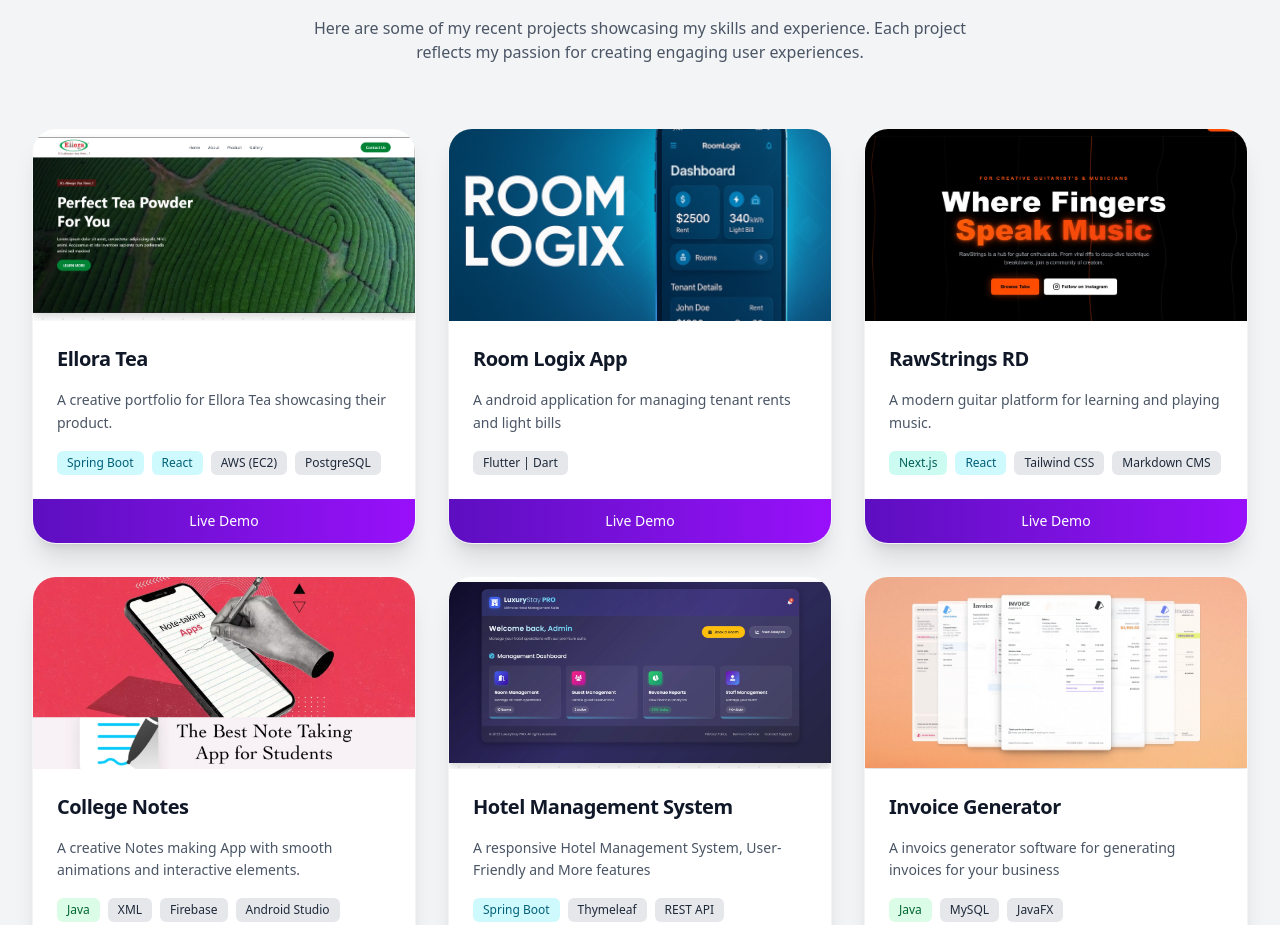
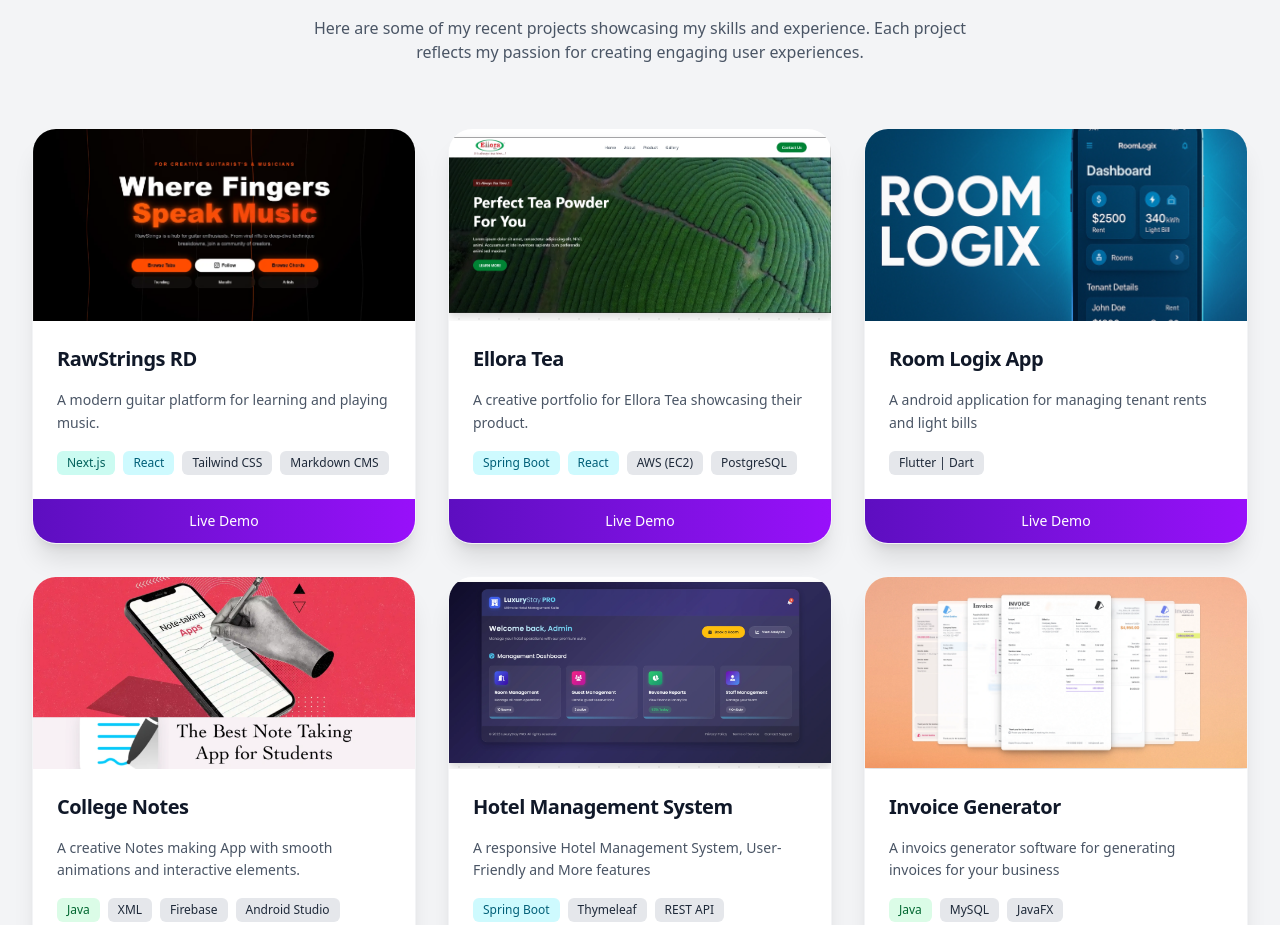
Before and after one commit to rohandhore2102/Portfolio, a React (Vite) app: page / in a window 1280 px wide. Shown: the part 2440-3365 px from the top of the page. Built offline with nearby package versions, Linux system fonts and the light colour scheme; no server answers.

Commit message:
portfolio updated -Rawstrings.in 26th july 2026

```diff
--- a/src/components/ProjectsSection.jsx
+++ b/src/components/ProjectsSection.jsx
@@ -9,6 +9,13 @@ function ProjectsSection() {
   const isInView = useInView(ref, { once: true, amount: 0.1 });
 
   const projects = [
+    {
+      title: "RawStrings RD",
+      description: "A modern guitar platform for learning and playing music.",
+      technologies: ["Next.js", "React", "Tailwind CSS", "Markdown CMS",],
+      image: "/img/Rawstrings.webp",
+      demoLink: "https://rawstrings.in/"
+    },
     {
       title: "Ellora Tea",
       description: "A creative portfolio for Ellora Tea showcasing their product.",
@@ -25,13 +32,7 @@ function ProjectsSection() {
       demoLink: "https://roomlogixshowcase.vercel.app/",
 
     },
-    {
-      title: "RawStrings RD",
-      description: "A modern guitar platform for learning and playing music.",
-      technologies: ["Next.js", "React", "Tailwind CSS", "Markdown CMS",],
-      image: "/img/Rawstrings.webp",
-      demoLink: "https://rawstrings.in/"
-    },
+
     {
       title: "College Notes",
       description: "A creative Notes making App with smooth animations and interactive elements.",
```
Also changed, not shown: public/img/Rawstrings.webp.
